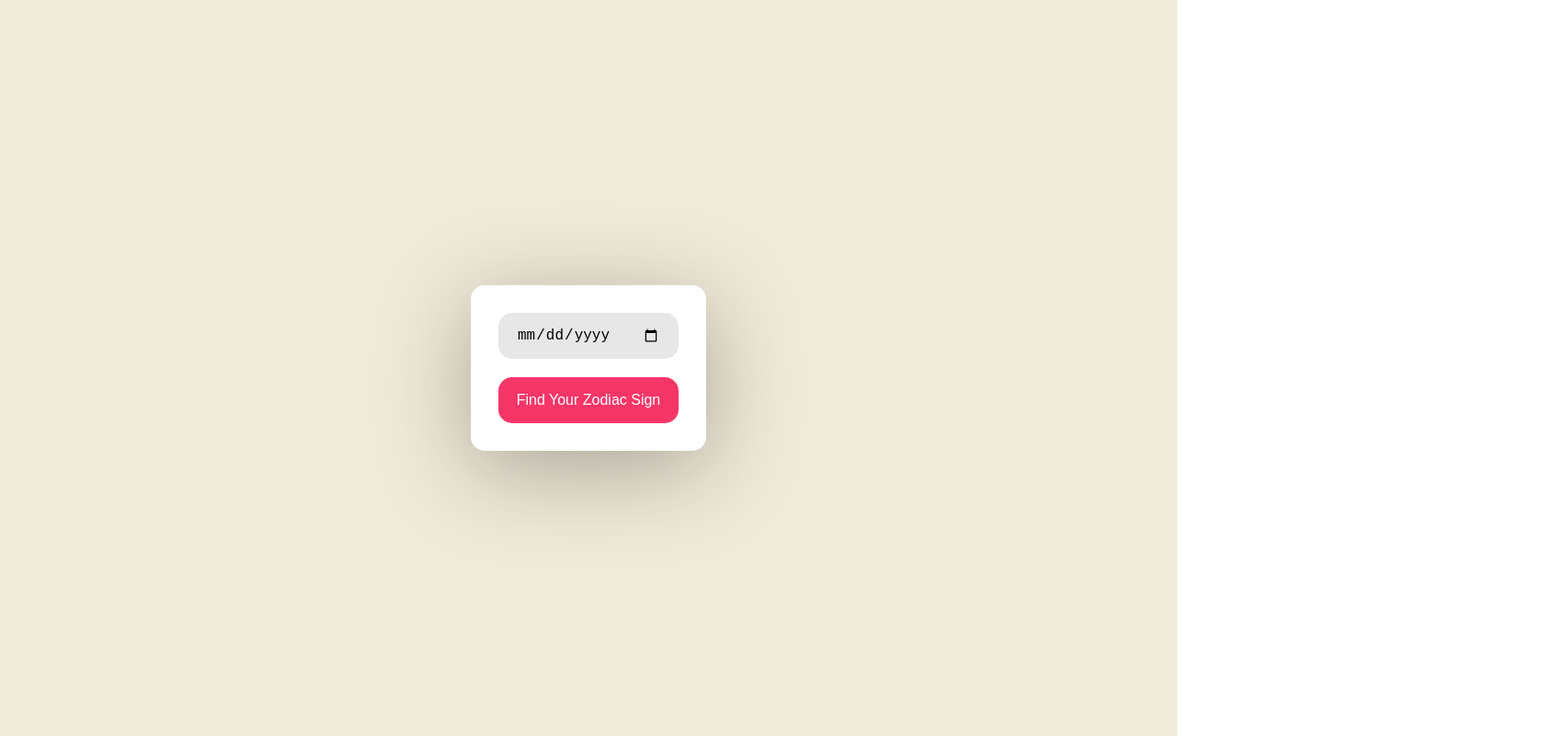
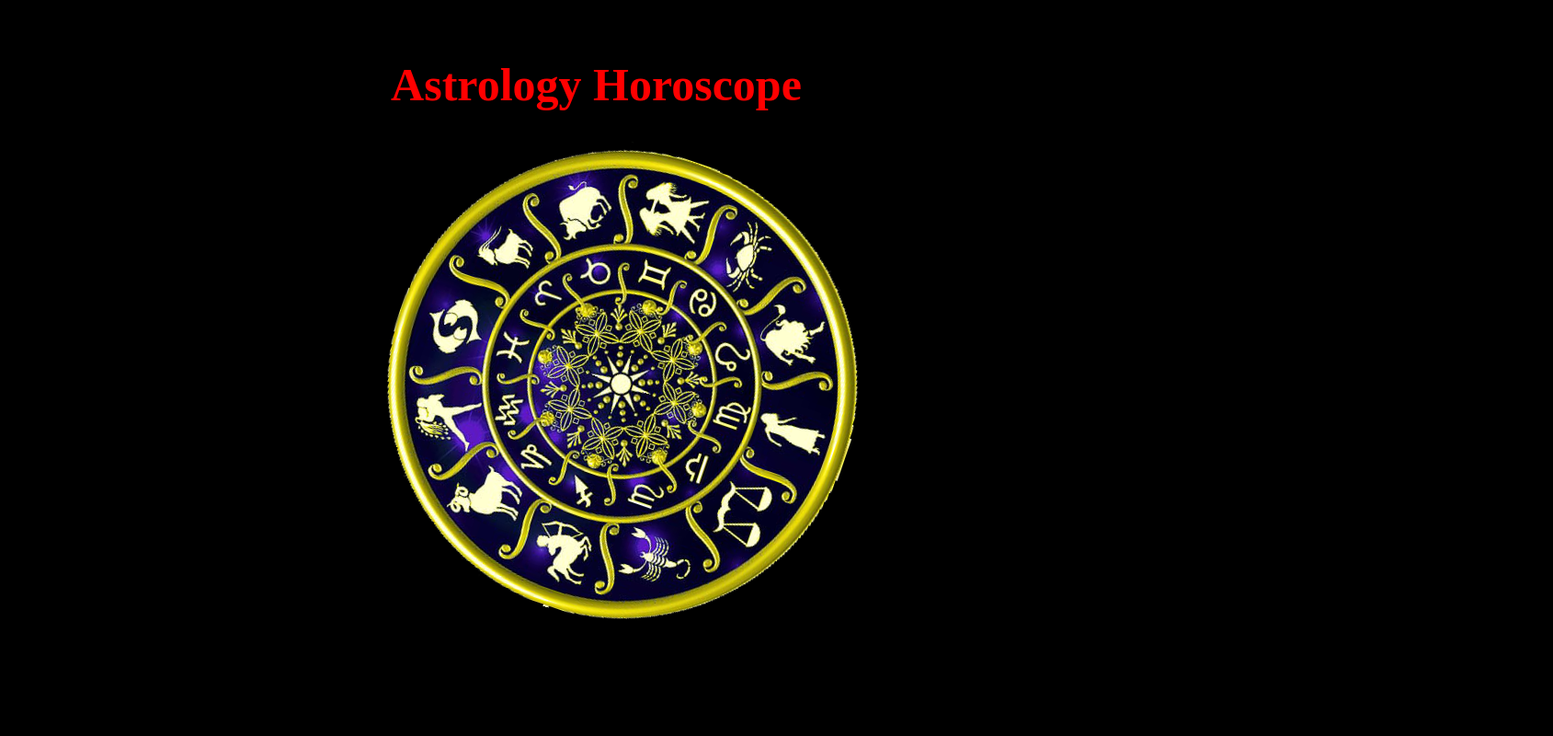
Before and after one commit to PratikUnderScore00010/astrohoroscope, a plain HTML site: page index.html in a window 1280 px wide. Shown: the whole page at 92% size, 1689 px wide, since content can reach past the window. Drawn offline with nearby package versions, Linux system fonts and the light colour scheme.

Commit message:
added some animation at begnining of web page

```diff
--- /dev/null
+++ b/css/DOB.css
@@ -0,0 +1,67 @@
+* {
+  padding: 0;
+  margin: 0;
+  box-sizing: border-box;
+}
+
+body,
+html {
+  width: 100%;
+  height: 100%;
+}
+
+body {
+  font-family: "Open Sans";
+}
+
+.wrapper {
+  width: 100%;
+  height: 100%;
+  background-color: #f0ead8;
+  display: flex;
+  justify-content: center;
+  align-items: center;
+}
+
+.card {
+  width: 20vw;
+  background-color: #fff;
+  border-radius: 15px;
+  box-shadow: 0px 20px 100px rgba(0, 0, 0, 0.3);
+  padding: 30px;
+}
+
+input[type="date"] {
+  padding: 0 20px;
+  background-color: #e8e7e7;
+}
+input[type="submit"] {
+  background-color: #f73668;
+  color: #fff;
+  cursor: pointer;
+  margin-top: 20px;
+  transition: 0.4s all;
+}
+input[type="submit"]:hover {
+  background-color: #fff;
+  color: #f73668;
+  border: 2px solid currentColor;
+}
+
+input[type="date"],
+input[type="submit"] {
+  border-radius: 15px;
+  width: 100%;
+  height: 50px;
+  border: none;
+  font-size: 16px;
+}
+input:focus {
+  outline: none;
+}
+
+@media screen and (max-width: 576px) {
+  .card {
+    width: 80vw;
+  }
+}
--- a/css/index.css
+++ b/css/index.css
@@ -1,67 +1,37 @@
-* {
-  padding: 0;
-  margin: 0;
-  box-sizing: border-box;
-}
 
-body,
-html {
-  width: 100%;
-  height: 100%;
-}
+	body
+	{
+		background:black;
+	}
+	#img
+	{
+		position: absolute;
+		top:20%;
+		left:33%;
+		transform: translate(0%,0%);
+		animation: nm 10s infinite;
 
-body {
-  font-family: "Open Sans";
-}
+	}
+	@keyframes nm{
+	from{
+		transform: rotate(0deg);
+	}
+	to{
+		transform: rotate(360deg);
+	   }
+	}
+	.txt{
+		font-size: 50px;
+		font-family: Arial Rounded MT;
+		top:0%;
+		left:35%;
+		transform: translate(33%,50%);
+		animation: color 1s infinite;
 
-.wrapper {
-  width: 100%;
-  height: 100%;
-  background-color: #f0ead8;
-  display: flex;
-  justify-content: center;
-  align-items: center;
-}
-
-.card {
-  width: 20vw;
-  background-color: #fff;
-  border-radius: 15px;
-  box-shadow: 0px 20px 100px rgba(0, 0, 0, 0.3);
-  padding: 30px;
-}
-
-input[type="date"] {
-  padding: 0 20px;
-  background-color: #e8e7e7;
-}
-input[type="submit"] {
-  background-color: #f73668;
-  color: #fff;
-  cursor: pointer;
-  margin-top: 20px;
-  transition: 0.4s all;
-}
-input[type="submit"]:hover {
-  background-color: #fff;
-  color: #f73668;
-  border: 2px solid currentColor;
-}
-
-input[type="date"],
-input[type="submit"] {
-  border-radius: 15px;
-  width: 100%;
-  height: 50px;
-  border: none;
-  font-size: 16px;
-}
-input:focus {
-  outline: none;
-}
-
-@media screen and (max-width: 576px) {
-  .card {
-    width: 80vw;
-  }
-}
+	}
+	@keyframes color {
+  		0%   {color: red;}
+  		25%  {color: yellow;}
+  		50%  {color: blue;}
+  		100% {color: green;}
+	}
--- a/index.html
+++ b/index.html
@@ -1,33 +1,11 @@
 <!DOCTYPE html>
-<html lang="en">
-
+<html>
 <head>
-    <meta charset="UTF-8">
-    <meta http-equiv="X-UA-Compatible" content="IE=edge">
-    <meta name="viewport" content="width=device-width, initial-scale=1.0">
-    <title>Zodaic Signs Finder</title>
-
-    <!-- index.css -->
-    <link rel="stylesheet" href="css/index.css">
-
-    <!-- open sans -->
-    <link href="https://fonts.googleapis.com/css2?family=Open+Sans:wght@300;400;600;700;800&display=swap"
-        rel="stylesheet">
+	<title></title>
+	<link rel="stylesheet" href="css/index.css">
 </head>
-
 <body>
-    <div class="wrapper">
-        <div class="card">
-            <form onsubmit="findZodiac(event)">
-                <input type="date" required>
-                <input type="submit" value="Find Your Zodiac Sign">
-
-            </form>
-        </div>
-    </div>
-
-    <!-- index.js -->
-    <script src="js/index.js"></script>
+	<h1 class="txt">Astrology Horoscope</h1>
+	<div id="img"><a href="DOB.html"><img src="hs.png"></a></div>
 </body>
-
 </html>
```
Also changed, not shown: DOB.html (added, +33 -0 lines), hs.png (added), js/DOB.js (renamed from js/index.js).
